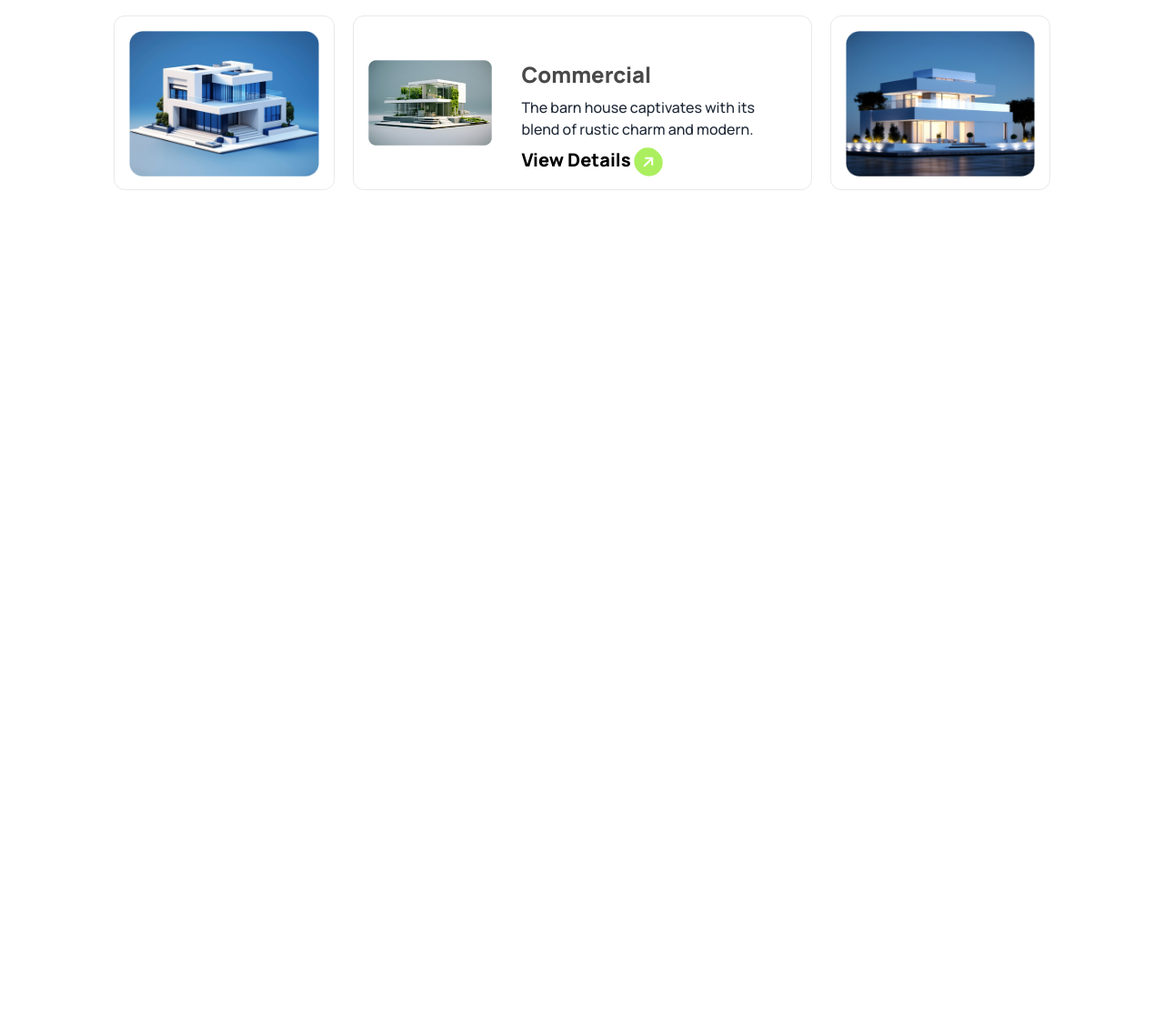
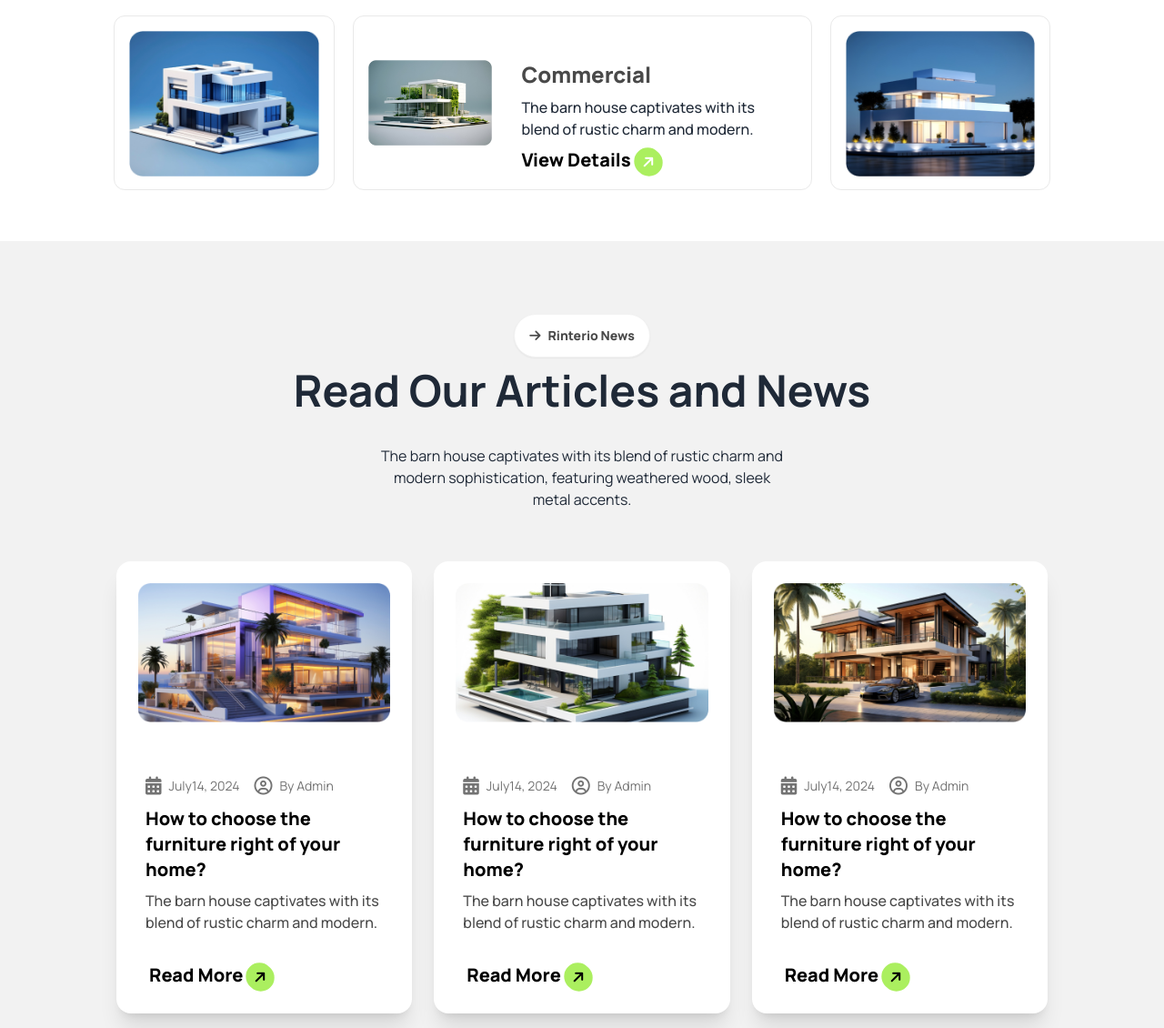
Before and after one commit to rimonc7/my-third-assignment, a plain HTML site: page index.html in a window 1280 px wide. Shown: the part 3147-4277 px from the top of the page at 91% size. Before the commit the page ends 3404 px from the top, so only its background shows below. Drawn offline with nearby package versions, Linux system fonts and the light colour scheme.

Commit message:
blog section

```diff
--- a/index.html
+++ b/index.html
@@ -28,6 +28,7 @@
 </head>
 
 <body class="manrope">
+    <!-- nav section -->
     <header class="bg-gradient-to-b from-gray-50 to-[#FFFFFF]">
         <nav class="container mx-auto">
             <div class="navbar">
@@ -70,6 +71,7 @@
                 </div>
             </div>
         </nav>
+        <!-- banner section -->
         <section class="">
             <div class="hero min-h-screen mx-auto">
                 <div class="hero-content text-center">
@@ -94,6 +96,7 @@
     </header>
 
     <main class="bg-base-200 container mx-auto">
+        <!-- design section -->
         <section>
             <div class="hero min-h-screen">
                 <div class="hero-content flex-col-reverse lg:flex-row-reverse gap-8 container mx-auto">
@@ -133,6 +136,7 @@
                 </div>
             </div>
         </section>
+        <!-- company overview section -->
         <section class="my-5">
             <div class="card card-side bg-base-100 shadow-xl mx-5 lg:mx-32">
                 <div class="card-body">
@@ -161,6 +165,7 @@
                 </div>
             </div>
         </section>
+        <!-- Work section -->
         <section class="mt-16">
             <div class="hero">
                 <div class="hero-content text-center">
@@ -209,7 +214,6 @@
                             and modern.</p>
                     </div>
                 </div>
-
             </div>
         </section>
         <!-- portfolio section -->
@@ -229,7 +233,7 @@
                     </div>
                 </div>
             </div>
-            <div class="mb-12 grid grid-cols-1 lg:grid-cols-4  lg:mx-[125px] gap-5">
+            <div class="mb-12 grid grid-cols-1 lg:grid-cols-4  lg:mx-[125px] gap-5 pb-14">
                 <div class=" lg:flex border border-[#E9E9E9] rounded-xl lg:col-span-3 p-4 mx-5 lg:mx-0 lg:max-h-48">
                     <div class="my-auto my-auto">
                         <img class="w-full" src="assets/img1.png" alt="" />
@@ -247,7 +251,7 @@
                     </div>
                 </div>
                 <div class="border border-[#E9E9E9] rounded-xl mx-5 lg:mx-0 lg:max-h-48">
-                        <img class=" p-4 lg:p-7 mx-auto my-auto w-full" src="assets/img2.png" alt="" />
+                    <img class=" p-4 lg:p-7 mx-auto my-auto w-full" src="assets/img2.png" alt="" />
                 </div>
                 <div class="border border-[#E9E9E9] rounded-xl mx-5 lg:mx-0 lg:max-h-48">
                     <figure class="p-4">
@@ -268,8 +272,6 @@
                         </div>
                     </div>
                 </div>
-
-
                 <div class="border border-[#E9E9E9] rounded-xl mx-5 lg:mx-0 lg:max-h-48">
                     <figure class="p-4">
                         <img class="mx-auto w-full lg:max-h-40" src="assets/img5.png" alt="" />
@@ -277,24 +279,99 @@
                 </div>
             </div>
         </section>
+        <!-- blog section -->
+        <section class="mt-16">
+            <div class="hero">
+                <div class="hero-content text-center">
+                    <div>
+                        <button class="btn font-extrabold text-[#494949] bg-white rounded-[32px]"> <i
+                                class="fa-solid fa-arrow-right"></i>
+                            Rinterio News</button>
+                        <h1 class="text-5xl font-bold my-3">Read Our Articles and News</h1>
+                        <p class="py-6 mx-auto max-w-md">
+                            The barn house captivates with its blend of rustic charm and modern sophistication,
+                            featuring
+                            weathered wood, sleek metal accents.
+                        </p>
+                    </div>
+                </div>
+            </div>
+            <div class="lg:flex justify-between gap-6 lg:mx-32">
+                <div class="card max-w-sm shadow-xl my-4 mx-auto bg-white">
+                    <img class="p-6" src="assets/article1.png" alt="" />
+                    <div class="card-body">
+                        <div class="flex justify-start gap-2 gap-4 text-[#737373]">
+                            <div class="flex gap-2 my-auto">
+                                <i class="fa-solid fa-calendar-days text-xl"></i>
+                                <p class="text-sm mt-1">July14, 2024</p>
+                            </div>
+                            <div class="flex gap-2 my-auto">
+                                <i class="fa-regular fa-circle-user text-xl"></i>
+                                <p class="text-sm mt-1">By Admin</p>
+                            </div>
+                        </div>
+                        <h2 class="card-title text-black font-extrabold  text-xl">How to choose the furniture right of
+                            your home?</h2>
+                        <p class=" text-[#494949] font-medium">The barn house captivates with its blend of rustic charm
+                            and modern.</p>
+                    </div>
+                    <div class="flex px-9 pb-6">
+                        <h3 class="text-black font-extrabold text-xl">Read More</h3>
+                        <i class="fa-solid fa-arrow-right bg-[#ABEF5F] text-black rounded-full -rotate-45 p-2 ml-1"></i>
+                    </div>
+                </div>
+                <div class="card max-w-sm shadow-xl my-4 mx-auto bg-white">
+                    <img class="p-6" src="assets/article2.png" alt="" />
+                    <div class="card-body">
+                        <div class="flex justify-start gap-2 gap-4 text-[#737373]">
+                            <div class="flex gap-2 my-auto">
+                                <i class="fa-solid fa-calendar-days text-xl"></i>
+                                <p class="text-sm mt-1">July14, 2024</p>
+                            </div>
+                            <div class="flex gap-2 my-auto">
+                                <i class="fa-regular fa-circle-user text-xl"></i>
+                                <p class="text-sm mt-1">By Admin</p>
+                            </div>
+                        </div>
+                        <h2 class="card-title text-black font-extrabold  text-xl">How to choose the furniture right of
+                            your home?</h2>
+                        <p class=" text-[#494949] font-medium">The barn house captivates with its blend of rustic charm
+                            and modern.</p>
+                    </div>
+                    <div class="flex px-9 pb-6">
+                        <h3 class="text-black font-extrabold text-xl">Read More</h3>
+                        <i class="fa-solid fa-arrow-right bg-[#ABEF5F] text-black rounded-full -rotate-45 p-2 ml-1"></i>
+                    </div>
+                </div>
+                <div class="card max-w-sm shadow-xl my-4 mx-auto bg-white">
+                    <img class="p-6" src="assets/article3.png" alt="" />
+                    <div class="card-body">
+                        <div class="flex justify-start gap-2 gap-4 text-[#737373]">
+                            <div class="flex gap-2 my-auto">
+                                <i class="fa-solid fa-calendar-days text-xl"></i>
+                                <p class="text-sm mt-1">July14, 2024</p>
+                            </div>
+                            <div class="flex gap-2 my-auto">
+                                <i class="fa-regular fa-circle-user text-xl"></i>
+                                <p class="text-sm mt-1">By Admin</p>
+                            </div>
+                        </div>
+                        <h2 class="card-title text-black font-extrabold  text-xl">How to choose the furniture right of
+                            your home?</h2>
+                        <p class=" text-[#494949] font-medium">The barn house captivates with its blend of rustic charm
+                            and modern.</p>
+                    </div>
+                    <div class="flex px-9 pb-6">
+                        <h3 class="text-black font-extrabold text-xl">Read More</h3>
+                        <i class="fa-solid fa-arrow-right bg-[#ABEF5F] text-black rounded-full -rotate-45 p-2 ml-1"></i>
+                    </div>
+                </div>
+            </div>
+        </section>
+
     </main>
     <footer>
-        <!-- <div class="flex border border-[#E9E9E9] lg:col-span-3 p-4 max-h-52">
-            <div class="my-auto my-auto">
-                <img class="max-w-64 object-contain" src="assets/img1.png" alt="" />
-            </div>
-            <div class="card-body">
-                <h2 class="card-title font-extrabold text-2xl text-[#494949]">Commercial</h2>
-                <p class="font-medium">The barn house captivates with its blend of rustic charm and modern. The
-                    barn house
-                    captivates with its blend of rustic charm and modern .</p>
-                <div class="flex">
-                    <h3 class="text-black font-extrabold text-xl">View Details</h3>
-                    <i
-                        class="fa-solid fa-arrow-right bg-[#ABEF5F] text-white rounded-full -rotate-45 p-2 ml-1"></i>
-                </div>
-            </div>
-        </div> -->
+
     </footer>
 </body>
 
```
